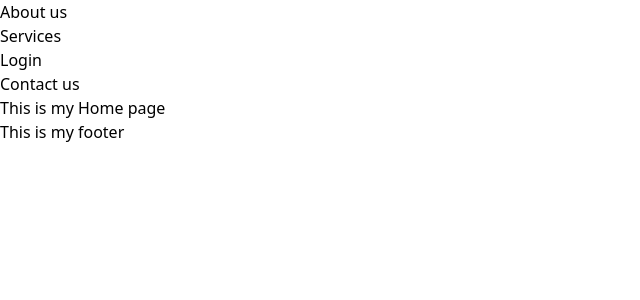
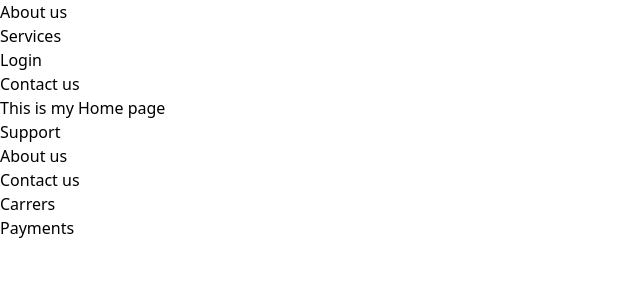
Before and after one commit to Subhas6033/cityservice, a React (Vite) app: page / in a window 1280 px wide. Shown: the top 300 px of the page, without its empty margins (0-640 px from the left). Built offline with nearby package versions, Linux system fonts and the light colour scheme.

Commit message:
added footer links

```diff
--- a/src/Components/Common/Footer.jsx
+++ b/src/Components/Common/Footer.jsx
@@ -1,9 +1,46 @@
 import React from 'react'
+import {useNavigate} from "react-router-dom"
+
 
 const Footer = () => {
+
+  const footerItems = [
+    {
+      name: "Support",
+      navUrl : "/support"
+    }, {
+      name: "About us",
+      navUrl : "/about"
+    }, {
+      name: "Contact us",
+      navUrl : "/contact"
+    }, {
+      name: "Carrers",
+      navUrl : "/carers"
+    }, {
+      name: "Payments",
+      navUrl : "/payment"
+    }
+  ]
+
+  const navigate = useNavigate()
   return (
     <footer>
-      This is my footer
+      <ul>
+        {
+          footerItems.map((footer) => (
+            <li key={footer.name}>
+              <button
+              onClick={() => navigate(footer.navUrl)}
+              >
+                {
+                  footer.name
+                }
+              </button>
+            </li>
+          ))
+        }
+      </ul>
     </footer>
   )
 }
```
